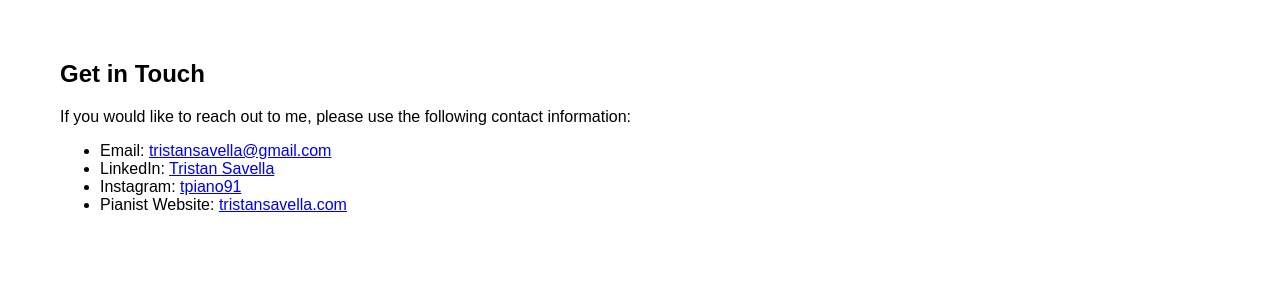
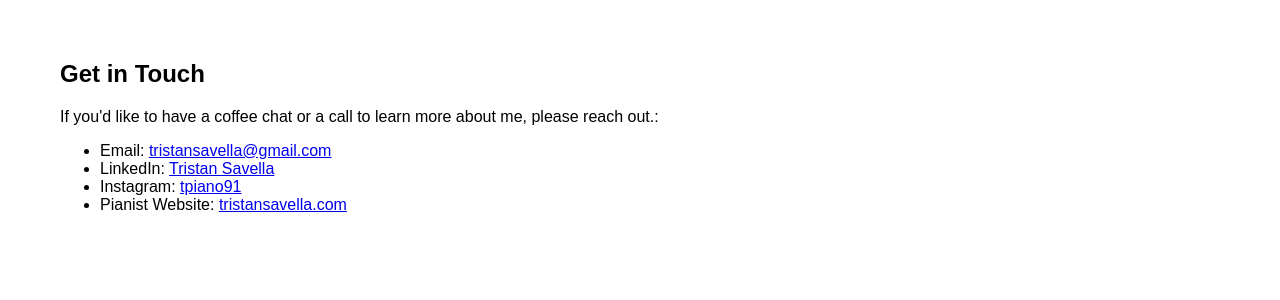
Before and after one commit to tpiano91/tpiano91.github.io, a Jekyll site: the page built from contact.html, in a window 1280 px wide. Shown: the part 127-427 px from the top of the page. Built offline with Jekyll 4.4.1, drawn with Linux system fonts in a browser that asks for light colours.

Commit message:
Update contact.html

```diff
--- a/contact.html
+++ b/contact.html
@@ -3,7 +3,7 @@
 title: Contact
 ---
 <h2>Get in Touch</h2>
-<p>If you would like to reach out to me, please use the following contact information:</p>
+<p>If you'd like to have a coffee chat or a call to learn more about me, please reach out.:</p>
 <ul>
     <li>Email: <a href="mailto:tristansavella@gmail.com">tristansavella@gmail.com</a></li>
     <li>LinkedIn: <a href="https://www.linkedin.com/in/tristan-savella-098a4b146/" target="_blank">Tristan Savella</a></li>
```
